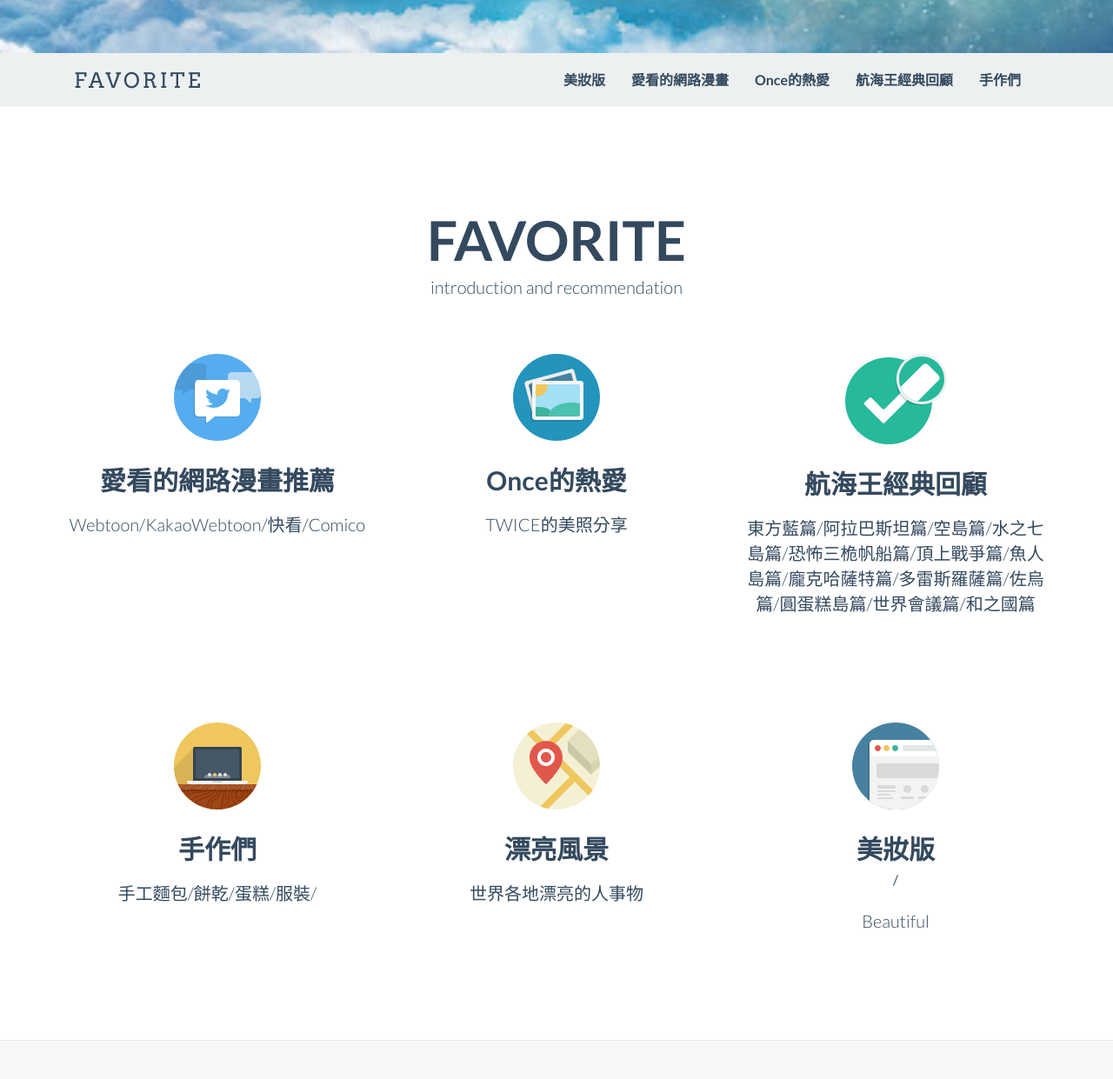
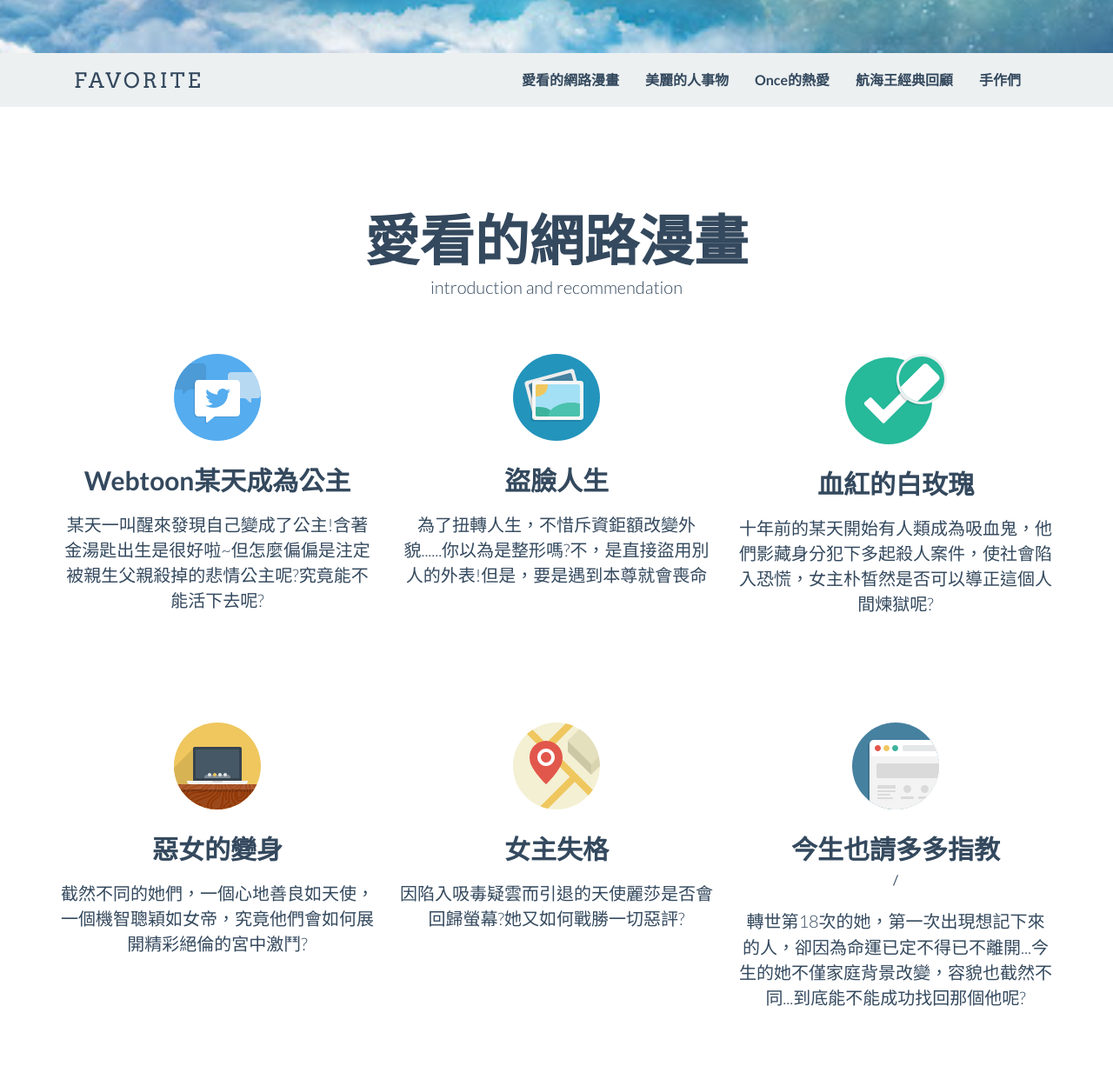
Before and after one commit to Yu-Hsuan-Liao/webex1, a plain HTML site: page index.html in a window 1280 px wide. Shown: the part 739-1980 px from the top of the page at 87% size. Drawn offline with Linux system fonts and the light colour scheme.

Commit message:
Update index.html

```diff
--- a/index.html
+++ b/index.html
@@ -91,8 +91,8 @@
 			<div class="collapse navbar-collapse navbar-right navbar-ex1-collapse">
 				<ul class="nav navbar-nav">
 
-					<li class="menuItem"><a href="#whatis">美妝版</a></li>
-					<li class="menuItem"><a href="#useit">愛看的網路漫畫</a></li>
+					<li class="menuItem"><a href="#whatis">愛看的網路漫畫</a></li>
+					<li class="menuItem"><a href="#useit">美麗的人事物</a></li>
 					<li class="menuItem"><a href="#screen">Once的熱愛</a></li>
 					<li class="menuItem"><a href="#credits">航海王經典回顧</a></li>
 					<li class="menuItem"><a href="#contact">手作們</a></li>
@@ -107,7 +107,7 @@
 		<div class="container">
 
 			<div class="col-md-6 col-md-offset-3 text-center wrap_title">
-				<h2>FAVORITE</h2>
+				<h2>愛看的網路漫畫</h2>
 				<p class="lead" style="margin-top:0">introduction and recommendation</p>
 
 			</div>
@@ -116,23 +116,23 @@
 
 				<div class="col-sm-4 wow fadeInDown text-center">
 				  <img class="rotate" src="img/icon/tweet.svg" alt="Generic placeholder image">
-				  <h3>愛看的網路漫畫推薦</h3>
-				  <p class="lead">Webtoon/KakaoWebtoon/快看/Comico </p>
+				  <h3>Webtoon某天成為公主</h3>
+				  <p class="lead">某天一叫醒來發現自己變成了公主!含著金湯匙出生是很好啦~但怎麼偏偏是注定被親生父親殺掉的悲情公主呢?究竟能不能活下去呢?</p>
 
 				  <!-- <p><a class="btn btn-embossed btn-primary view" role="button">View Details</a></p> -->
 				</div><!-- /.col-lg-4 -->
 
 				<div class="col-sm-4 wow fadeInDown text-center">
 				  <img  class="rotate" src="img/icon/picture.svg" alt="Generic placeholder image">
-				   <h3>Once的熱愛</h3>
-				   <p class="lead">TWICE的美照分享</p>
+				   <h3>盜臉人生</h3>
+				   <p class="lead">為了扭轉人生，不惜斥資鉅額改變外貌......你以為是整形嗎?不，是直接盜用別人的外表!但是，要是遇到本尊就會喪命</p>
 				   <!-- <p><a class="btn btn-embossed btn-primary view" role="button">View Details</a></p> -->
 				</div><!-- /.col-lg-4 -->
 
 				<div class="col-sm-4 wow fadeInDown text-center">
 				  <img  class="rotate" src="img/icon/retina.svg" alt="Generic placeholder image">
-				   <h3>航海王經典回顧</h3>
-					<p class="lead">東方藍篇/阿拉巴斯坦篇/空島篇/水之七島篇/恐怖三桅帆船篇/頂上戰爭篇/魚人島篇/龐克哈薩特篇/多雷斯羅薩篇/佐烏篇/圓蛋糕島篇/世界會議篇/和之國篇</p>
+				   <h3>血紅的白玫瑰</h3>
+					<p class="lead">十年前的某天開始有人類成為吸血鬼，他們影藏身分犯下多起殺人案件，使社會陷入恐慌，女主朴皙然是否可以導正這個人間煉獄呢?</p>
 
 			<!-- <p><a class="btn btn-embossed btn-primary view" role="button">View Details</a></p> -->
 				</div><!-- /.col-lg-4 -->
@@ -143,22 +143,22 @@
 
 				<div class="col-sm-4  wow fadeInDown text-center">
 				  <img class="rotate" src="img/icon/laptop.svg" alt="Generic placeholder image">
-				  <h3>手作們</h3>
-				  <p class="lead">手工麵包/餅乾/蛋糕/服裝/ </p>
+				  <h3>惡女的變身</h3>
+				  <p class="lead">截然不同的她們，一個心地善良如天使，一個機智聰穎如女帝，究竟他們會如何展開精彩絕倫的宮中激鬥?</p>
 				 <!-- <p><a class="btn btn-embossed btn-primary view" role="button">View Details</a></p> -->
 				</div><!-- /.col-lg-4 -->
 
 				<div class="col-sm-4 wow fadeInDown text-center">
 				  <img  class="rotate" src="img/icon/map.svg" alt="Generic placeholder image">
-				   <h3>漂亮風景</h3>
-				   <p class="lead">世界各地漂亮的人事物 </p>
+				   <h3>女主失格</h3>
+				   <p class="lead">因陷入吸毒疑雲而引退的天使麗莎是否會回歸螢幕?她又如何戰勝一切惡評?</p>
 				   <!-- <p><a class="btn btn-embossed btn-primary view" role="button">View Details</a></p> -->
 				</div><!-- /.col-lg-4 -->
 
 				<div class="col-sm-4 wow fadeInDown text-center">
 				  <img  class="rotate" src="img/icon/browser.svg" alt="Generic placeholder image">
-				   <h3>美妝版</h3>/
-				 <p class="lead">Beautiful</p>
+				   <h3>今生也請多多指教</h3>/
+				 <p class="lead">轉世第18次的她，第一次出現想記下來的人，卻因為命運已定不得已不離開...今生的她不僅家庭背景改變，容貌也截然不同...到底能不能成功找回那個他呢?</p>
 				  <!-- <p><a class="btn btn-embossed btn-primary view" role="button">View Details</a></p> -->
 				</div><!-- /.col-lg-4 -->
 
```
